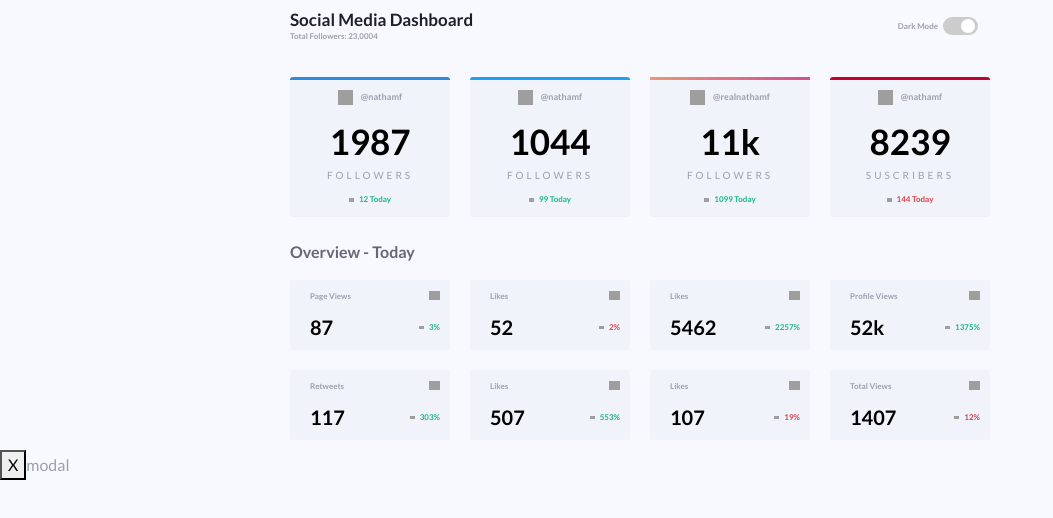
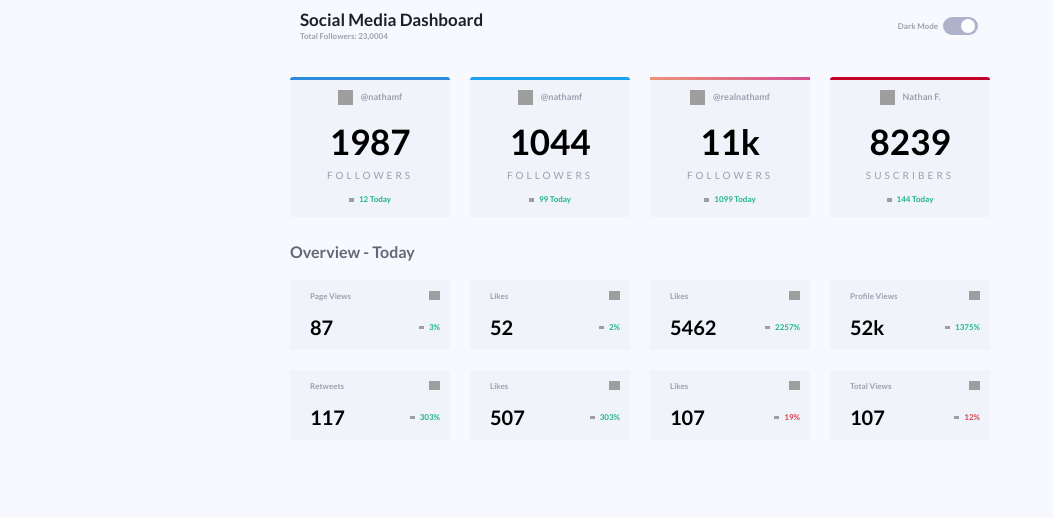
Before and after one commit to diegozwolf/dashboard-media, a React (Create React App) app: page / in a window 1280 px wide. Shown: the top 518 px of the page, without its empty margins (0-1053 px from the left). Built offline with nearby package versions, Linux system fonts and the light colour scheme; grey boxes are pictures that could not be loaded.

Commit message:
create dinamic components and pass info to the modal

```diff
--- a/src/App.js
+++ b/src/App.js
@@ -4,7 +4,8 @@ import styled, { ThemeProvider } from "styled-components";
 import { lightTheme, darkTheme, GlobalStyles } from "./themes.js";
 
 import TotalBadge from './components/TotalBadge';
-import DailyBadge from './components/DaylyBadge'
+import DailyBadge from './components/DaylyBadge';
+import ModalResume   from './components/ModalResume';
 
 import faceLogo from './components/images/icon-facebook.svg';
 import twitLogo from './components/images/icon-twitter.svg';
@@ -18,6 +19,255 @@ const StyledApp = styled.div`
   color: ${(props) => props.theme.fontColor};
 `;
 
+const mediaTotalInfo = [{
+    network: "Facebook",
+    borderBox: "face-border",
+    logoBox: faceLogo,
+    userAccount: "@nathamf",
+    numberFollow:"1987",
+    kindFollows: "FOLLOWERS",
+    Arrow: ArrowUp,
+    arrowClass: "arrow-up",
+    todayNumber: "12",
+    tenDaysArrow: ArrowUp,
+    tenDaysArrowTxt:"arrow-up",
+    tenDayNumber:"81",
+    interactionType:"Total Views",
+    interactionNumber:"87",
+    date: "May 4 - May 13",
+    interactionType: "Page Views",
+    interactionNumber:"87",
+    interactionAmmount:"3"
+  },{
+    network: "Twitter",
+    borderBox: "twit-border",
+    logoBox: twitLogo,
+    userAccount: "@nathamf",
+    numberFollow:"1044",
+    kindFollows: "FOLLOWERS",
+    Arrow: ArrowUp,
+    arrowClass: "arrow-up",
+    arrowClass: "arrow-up",
+    todayNumber: "12",
+    tenDaysArrow: ArrowUp,
+    tenDaysArrowTxt:"arrow-up",
+    tenDayNumber:"81",
+    todayNumber: "99",
+    interactionType:"Total Views",
+    interactionNumber:"87",
+    date: "May 4 - May 13",
+    interactionNumber:"87",
+    date: "May 4 - May 13",
+    interactionType: "Page Views",
+    interactionNumber:"87",
+    interactionAmmount:"3"
+  },{
+    network: "Instagram",
+    borderBox: "insta-border",
+    logoBox: instaLogo,
+    userAccount: "@realnathamf",
+    numberFollow:"11k",
+    kindFollows: "FOLLOWERS",
+    Arrow: ArrowUp,
+    arrowClass: "arrow-up",
+    arrowClass: "arrow-up",
+    todayNumber: "12",
+    tenDaysArrow: ArrowUp,
+    tenDaysArrowTxt:"arrow-up",
+    tenDayNumber:"81",
+    todayNumber: "1099",
+    interactionType:"Total Views",
+    interactionNumber:"87",
+    date: "May 4 - May 13",
+    interactionNumber:"87",
+    date: "May 4 - May 13",
+    interactionType: "Page Views",
+    interactionNumber:"87",
+    interactionAmmount:"3"
+  },{
+    network: "Youtube",
+    borderBox: "yout-border",
+    logoBox: youtLogo,
+    userAccount: "Nathan F.",
+    numberFollow:"8239",
+    kindFollows: "SUSCRIBERS",
+    Arrow: ArrowDown,
+    arrowClass: "arrow-down",
+    arrowClass: "arrow-up",
+    todayNumber: "12",
+    tenDaysArrow: ArrowUp,
+    tenDaysArrowTxt:"arrow-up",
+    tenDayNumber:"81",
+    todayNumber: "144",
+    interactionType:"Total Views",
+    interactionNumber:"87",
+    date: "May 4 - May 13",
+    interactionNumber:"87",
+    date: "May 4 - May 13",
+    interactionType: "Page Views",
+    interactionNumber:"87",
+    interactionAmmount:"3"
+  }
+]
+
+const mediaDailyInfo = [
+  { network: "Facebook",
+    borderBox: "face-border",
+    logoBox: faceLogo,
+    userAccount: "@nathamf",
+    numberFollow:"1987",
+    kindFollows: "FOLLOWERS",
+    Arrow: ArrowUp,
+    arrowClass: "arrow-up",
+    todayNumber: "12",
+    tenDaysArrow: ArrowUp,
+    tenDaysArrowTxt:"arrow-up",
+    tenDayNumber:"81",
+    interactionType:"Total Views",
+    interactionNumber:"87",
+    date: "May 4 - May 13",
+    interactionType: "Page Views",
+    interactionNumber:"87",
+    interactionAmmount:"3"
+  },{
+    network: "Facebook",
+    borderBox: "face-border",
+    logoBox: faceLogo,
+    userAccount: "@nathamf",
+    numberFollow:"1987",
+    kindFollows: "FOLLOWERS",
+    Arrow: ArrowUp,
+    arrowClass: "arrow-up",
+    todayNumber: "12",
+    tenDaysArrow: ArrowUp,
+    tenDaysArrowTxt:"arrow-up",
+    tenDayNumber:"81",
+    interactionType:"Total Views",
+    interactionNumber:"87",
+    date: "May 4 - May 13",
+    interactionType: "Likes",
+    interactionNumber:"52",
+    interactionAmmount:"2"
+  },{
+    network: "Instagram",
+    borderBox: "insta-border",
+    logoBox: instaLogo,
+    userAccount: "@nathamf",
+    numberFollow:"1987",
+    kindFollows: "FOLLOWERS",
+    Arrow: ArrowUp,
+    arrowClass: "arrow-up",
+    todayNumber: "12",
+    tenDaysArrow: ArrowUp,
+    tenDaysArrowTxt:"arrow-up",
+    tenDayNumber:"81",
+    interactionType:"Total Views",
+    interactionNumber:"5462",
+    date: "May 4 - May 13",
+    interactionType: "Likes",
+    interactionNumber:"5462",
+    interactionAmmount:"2257"
+  }
+  ,{
+    network: "Instagram",
+    borderBox: "insta-border",
+    logoBox: instaLogo,
+    userAccount: "@nathamf",
+    numberFollow:"1987",
+    kindFollows: "FOLLOWERS",
+    Arrow: ArrowUp,
+    arrowClass: "arrow-up",
+    todayNumber: "12",
+    tenDaysArrow: ArrowUp,
+    tenDaysArrowTxt:"arrow-up",
+    tenDayNumber:"81",
+    interactionType:"Total Views",
+    interactionNumber:"5462",
+    date: "May 4 - May 13",
+    interactionType: "Profile Views",
+    interactionNumber:"52k",
+    interactionAmmount:"1375"
+  }
+  ,{
+    network: "Twitter",
+    borderBox: "insta-border",
+    logoBox: twitLogo,
+    userAccount: "@nathamf",
+    numberFollow:"1987",
+    kindFollows: "FOLLOWERS",
+    Arrow: ArrowUp,
+    arrowClass: "arrow-up",
+    todayNumber: "12",
+    tenDaysArrow: ArrowUp,
+    tenDaysArrowTxt:"arrow-up",
+    tenDayNumber:"81",
+    interactionType:"Total Views",
+    interactionNumber:"5462",
+    date: "May 4 - May 13",
+    interactionType: "Retweets",
+    interactionNumber:"117",
+    interactionAmmount:"303"
+  }
+  ,{
+    network: "Twitter",
+    borderBox: "insta-border",
+    logoBox: twitLogo,
+    userAccount: "@nathamf",
+    numberFollow:"1987",
+    kindFollows: "FOLLOWERS",
+    Arrow: ArrowUp,
+    arrowClass: "arrow-up",
+    todayNumber: "12",
+    tenDaysArrow: ArrowUp,
+    tenDaysArrowTxt:"arrow-up",
+    tenDayNumber:"81",
+    interactionType:"Total Views",
+    interactionNumber:"5462",
+    date: "May 4 - May 13",
+    interactionType: "Likes",
+    interactionNumber:"507",
+    interactionAmmount:"303"
+  } ,{
+    network: "YouTube",
+    borderBox: "insta-border",
+    logoBox: youtLogo,
+    userAccount: "Nathan f.",
+    numberFollow:"1987",
+    kindFollows: "FOLLOWERS",
+    Arrow: ArrowDown,
+    arrowClass: "arrow-down",
+    todayNumber: "12",
+    tenDaysArrow: ArrowUp,
+    tenDaysArrowTxt:"arrow-up",
+    tenDayNumber:"81",
+    interactionType:"Total Views",
+    interactionNumber:"5462",
+    date: "May 4 - May 13",
+    interactionType: "Likes",
+    interactionNumber:"107",
+    interactionAmmount:"19"
+  } ,{
+    network: "YouTube",
+    borderBox: "insta-border",
+    logoBox: youtLogo,
+    userAccount: "Nathan f.",
+    numberFollow:"1987",
+    kindFollows: "FOLLOWERS",
+    Arrow: ArrowDown,
+    arrowClass: "arrow-down",
+    todayNumber: "12",
+    tenDaysArrow: ArrowUp,
+    tenDaysArrowTxt:"arrow-up",
+    tenDayNumber:"81",
+    interactionType:"Total Views",
+    interactionNumber:"5462",
+    date: "May 4 - May 13",
+    interactionType: "Total Views",
+    interactionNumber:"107",
+    interactionAmmount:"12"
+  }
+]
+
 function App() {
   const [theme, setTheme] = useState("light");
   const [popup, setPopup] = useState(false)
@@ -28,12 +278,11 @@ function App() {
     theme === "light" ? setTheme("dark") : setTheme("light");
   };
 
-  const handleModal = () => {
+  const handleModal = (info) => {
     // pasar demas estados para el modal
-    setData({
-      name: 'fac',
-      number: 2323
-    })
+    setData(
+      info
+    )
     setPopup(currentState => !currentState)
   }
 
@@ -59,31 +308,21 @@ function App() {
 
 
         <div className="total-media">
-          <TotalBadge theme={theme} borderBox="face-border" logoBox={faceLogo} userAccount="@nathamf"  numberFollow="1987" kindFollows="FOLLOWERS" Arrow={ArrowUp} arrowClass="arrow-up" todayNumber="12" onClick={() => handleModal()} />
-          <TotalBadge theme={theme} borderBox="twit-border" logoBox={twitLogo} userAccount="@nathamf"  numberFollow="1044" kindFollows="FOLLOWERS" Arrow={ArrowUp} arrowClass="arrow-up" todayNumber="99" onClick={() => handleModal()} />
-          <TotalBadge theme={theme} borderBox="insta-border" logoBox={instaLogo} userAccount="@realnathamf"  numberFollow="11k" kindFollows="FOLLOWERS" Arrow={ArrowUp} arrowClass="arrow-up" todayNumber="1099" onClick={() => handleModal()} />
-          <TotalBadge theme={theme} borderBox="yout-border" logoBox={youtLogo} userAccount="@nathamf"  numberFollow="8239" kindFollows="SUSCRIBERS" Arrow={ArrowDown} arrowClass="arrow-down" todayNumber="144" onClick={() => handleModal()} />
+          {mediaTotalInfo.map(item =>
+            <TotalBadge theme={theme} data={item} onClick={() => handleModal(item)} />
+          )}
         </div>
 
         <div className="daily-media">
           <h6 className={`second-title ${theme}`}>Overview - Today</h6>
-          <DailyBadge theme={theme}  interactionType="Page Views" logoBox={faceLogo} interactionNumber="87"  Arrow={ArrowUp} arrowClass="arrow-up" interactionAmmount="3"/>
-          <DailyBadge theme={theme}  interactionType="Likes" logoBox={faceLogo} interactionNumber="52"  Arrow={ArrowDown} arrowClass="arrow-down" interactionAmmount="2"/>
-          <DailyBadge theme={theme}  interactionType="Likes" logoBox={instaLogo} interactionNumber="5462"  Arrow={ArrowUp} arrowClass="arrow-up" interactionAmmount="2257"/>
-          <DailyBadge theme={theme}  interactionType="Profile Views" logoBox={instaLogo} interactionNumber="52k"  Arrow={ArrowUp} arrowClass="arrow-up" interactionAmmount="1375"/>
-          <DailyBadge theme={theme}  interactionType="Retweets" logoBox={twitLogo} interactionNumber="117"  Arrow={ArrowUp} arrowClass="arrow-up" interactionAmmount="303"/>
-          <DailyBadge theme={theme}  interactionType="Likes" logoBox={twitLogo} interactionNumber="507"  Arrow={ArrowUp} arrowClass="arrow-up" interactionAmmount="553"/>
-          <DailyBadge theme={theme}  interactionType="Likes" logoBox={youtLogo} interactionNumber="107"  Arrow={ArrowDown} arrowClass="arrow-down" interactionAmmount="19"/>
-          <DailyBadge theme={theme}  interactionType="Total Views" logoBox={youtLogo} interactionNumber="1407"  Arrow={ArrowDown} arrowClass="arrow-down" interactionAmmount="12"/>
+
+          {mediaDailyInfo.map(item =>
+            <DailyBadge theme={theme} data={item} onClick={() => handleModal(item)} />
+          )}
+
         </div>
 
-        <div>
-          <div className="overlay" onClick={() => setPopup(currentState => !currentState)}></div>
-          <div>
-            <button onClick={() => setPopup(currentState => !currentState)}>X</button>
-            modal
-          </div>
-        </div>
+        <ModalResume data={data} isOpen={popup} onClick={()=>setPopup(currentState=>!currentState)} />
 
       </StyledApp>
     </ThemeProvider>
--- a/src/App.scss
+++ b/src/App.scss
@@ -4,7 +4,7 @@
   padding-top: 10px;
   margin-bottom: 25px;
   .tittle-space {
-    padding-left: 0;
+    padding-left: 10px;
     h5 {
       font-size: 17px;
       font-weight: bold;
@@ -33,9 +33,6 @@
       font-weight: bold;
     }
 
-
-
-
     .switchBtn {
     position: relative;
     display: inline-block;
@@ -50,7 +47,7 @@
         left: 0;
         right: 0;
         bottom: 0;
-        background-color: #ccc;
+        background-color: #AEB2CB;
         -webkit-transition: .4s;
         transition: .4s;
         padding: 2px;
@@ -68,7 +65,7 @@
         transition: .4s;
     }
     input:checked + .slide {
-        background-color: #8CE196;
+      background: linear-gradient(90deg, rgba(69,156,199,1) 0%, rgba(65,208,146,1) 100%);
     }
     input:focus + .slide {
         box-shadow: 0 0 1px #01aeed;
@@ -78,6 +75,8 @@
         -ms-transform: translateX(26px);
         transform: translateX(26px);
         left: -24px;
+        background: #252B43;
+
     }
 
     .slide.round {
@@ -99,6 +98,7 @@
     white-space: nowrap;
     width: 80%;
     margin: 0 auto;
+    margin-bottom: 30px;
   }
 }
 
--- a/src/components/DaylyBadge.js
+++ b/src/components/DaylyBadge.js
@@ -3,19 +3,19 @@ import "./styles/DaylyBadge.scss"
 
 
 
-const DailyBadge = ({ interactionType, logoBox, interactionNumber, interactionAmmount, Arrow, arrowClass, theme }) => {
+const DailyBadge = ({ data, onClick, theme }) => {
 
     return (
-        <div className={`daily-badge ${theme}`}>
+        <div className={`daily-badge ${theme}`}  onClick={onClick}>
             <div className="daily-badge-interaction">
-                <p className="interaction-type">{interactionType}</p>
-                <img src={logoBox} className="network-img" alt="network image"></img>
+                <p className="interaction-type">{data.interactionType}</p>
+                <img src={data.logoBox} className="network-img" alt="network image"></img>
             </div>
             <div className="daily-badge-numbers">
-                <p className="interaction-number">{interactionNumber}</p>
-                <p className={`interaction-ammount ${arrowClass} ${theme}`}>
-                    <img src={Arrow} className="interaction-arrow"></img>
-                    {interactionAmmount}%
+                <p className="interaction-number">{data.interactionNumber}</p>
+                <p className={`interaction-ammount ${data.arrowClass} ${theme}`}>
+                    <img src={data.Arrow} className="interaction-arrow"></img>
+                    {data.interactionAmmount}%
                 </p>
             </div>
         </div>
--- /dev/null
+++ b/src/components/ModalResume.js
@@ -0,0 +1,40 @@
+import React, { useState } from 'react';
+import "./styles/ModalResume.scss";
+
+const Modalresume = ({ data, isOpen, theme,onClick }) => {
+    console.log(data , isOpen)
+    if(!isOpen) return null
+    return (
+        <div>
+            <div className="overlay" onClick={onClick}></div>
+                <div className="container">
+                    <div className="head-section">
+                        <h5>{data.network} Followers</h5>
+                        <button onClick={onClick}>X</button>
+                    </div>
+                    <div className="account-section">
+                        <img src={data.logoBox} className="network-img" alt="netwotk logo"></img>
+                        <p className="acount-txt">{data.userAccount}</p>
+                    </div>
+                    <div className="data-section">
+                        <p className="follow-number">{data.numberFollow}</p>
+                        <p className="text-description">Total followers</p>
+                        <p className={`update-number ${data.tenDaysArrowTxt} ${theme}`} >
+                            <img src={data.tenDaysArrow} className="update-arrow" alt="netwotk logo"></img>
+                            {data. tenDayNumber} new followers in the past 10 days
+                        </p>
+                        <p className={`update-number ${data.arrowClass} ${theme}`} >
+                            <img src={data.Arrow} className="update-arrow" alt="netwotk logo"></img>
+                            {data.todayNumber} New followers TODAY
+                        </p>
+                    </div>
+                    <div className="date-section">
+                        <p>{data.date}</p>
+                    </div>
+                </div>
+        </div>
+    )
+
+}
+
+export default Modalresume;
--- a/src/components/TotalBadge.js
+++ b/src/components/TotalBadge.js
@@ -1,25 +1,24 @@
 import React, { useState } from 'react';
-import "./styles/TotalBadge.scss"
+import "./styles/TotalBadge.scss";
 
 
-const TotalBadge = ({ logoBox, userAccount, numberFollow, kindFollows, Arrow, todayNumber, borderBox, theme, arrowClass, onClick }) => {
-
+const TotalBadge = ({ theme, data, onClick }) => {
 
     return (
-        <div className={`total-bage ${borderBox} ${theme}`} onClick={onClick}>
+        <div className={`total-bage ${data.borderBox} ${theme}`} onClick={onClick}>
             <div className="total-bage__main-line">
-                <img src={logoBox} className="network-img" alt="netwotk logo"></img>
-                <p className="acount-txt">{userAccount}</p>
+                <img src={data.logoBox} className="network-img" alt="netwotk logo"></img>
+                <p className="acount-txt">{data.userAccount}</p>
             </div>
             <div className="total-bage__number">
-                <p className="big-number">{numberFollow}</p>
-                <p className="number--kind">{kindFollows}</p>
+                <p className="big-number">{data.numberFollow}</p>
+                <p className="number--kind">{data.kindFollows}</p>
             </div>
             <div className="total-bage__update">
-                <p className={`update-number ${arrowClass} ${theme}`} ><img src={Arrow}
+                <p className={`update-number ${data.arrowClass} ${theme}`} ><img src={data.Arrow}
 
                 className="update-arrow" alt="netwotk logo"></img>
-                    {todayNumber} Today
+                    {data.todayNumber} Today
                 </p>
             </div>
         </div>
--- /dev/null
+++ b/src/components/styles/ModalResume.scss
@@ -0,0 +1,66 @@
+.overlay {
+    z-index: 10;
+    background-color: rgba(0,0,0,.4);
+    position: fixed;
+    top: 0;
+    left: 0;
+    right: 0;
+    bottom: 0;
+}
+.container {
+    background: white;
+    color: black;
+    z-index: 15;
+    width: 70%;
+    height: 380px;
+    position: absolute;
+    top: 40px;
+    left: 15vw;
+    border-radius: 10px;
+    .head-section {
+        margin-top: 20px;
+        display: flex;
+        justify-content: space-between;
+        h5 {
+            font-size: 17px;
+            font-weight: bold;
+            margin-bottom: 0;
+        }
+        button {
+            color: #646465;
+            border: none;
+            background: none;
+            font-size: 12px;
+            font-weight: bold;
+        }
+    }
+    .account-section {
+        display: flex;
+        margin-top: 10px;
+        .network-img {
+            width: 15px;
+            height: 15px;
+            margin-right: 8px;
+        }
+        .acount-txt {
+            margin-bottom: 0;
+            font-size: 9px;
+            font-weight: 700;
+        }
+    }
+
+    .data-section {
+        display: flex;
+        .big-number{
+            font-size: 25px;
+            margin-bottom: 0;
+            font-weight: 700;
+            color: #616571;
+        }
+        .text-description {
+            font-size: 8px;
+            font-weight: 400;
+            width: 30px;
+        }
+    }
+}
--- a/src/components/styles/TotalBadge.scss
+++ b/src/components/styles/TotalBadge.scss
@@ -50,7 +50,7 @@
         }
         .update-arrow {
             margin-right: 5px;
-            width: 5px;
+                width: 5px;
         }
     }
 }
```
